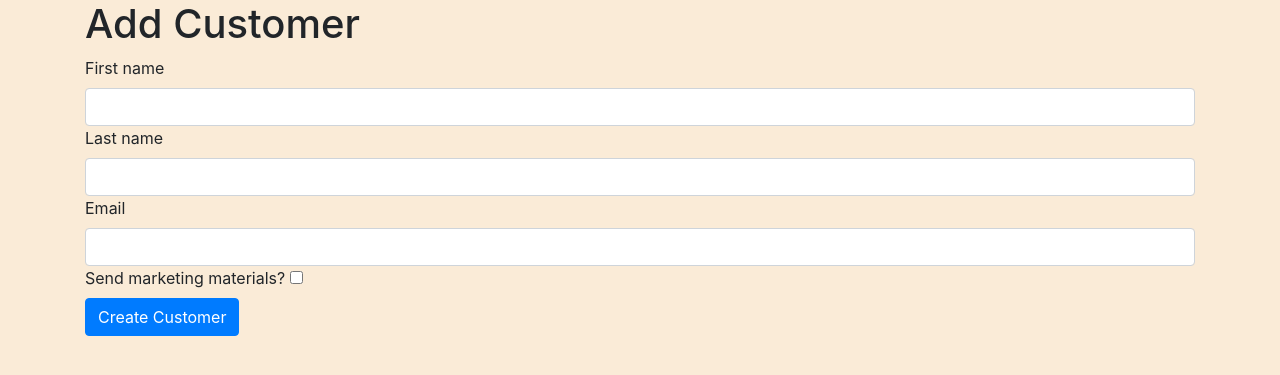
After one commit to 4forces/tgc8-crm-p-chor, a Flask app: page /customers/add in a window 1280 px wide. The commit adds this page. Shown: the top 375 px of the page. Run offline with Flask 2, Linux system fonts and the light colour scheme; some libraries are stand-ins or nearby versions.

Commit message:
customers form init templ and json done

```diff
--- a/app.py
+++ b/app.py
@@ -1,6 +1,7 @@
 from flask import Flask, render_template, request, redirect, url_for
 import os
 import json
+import random
 
 app = Flask(__name__)
 database = {}
@@ -12,10 +13,40 @@ with open('customers.json') as fp:
 def home():
     return render_template('home.template.html')
 
-
 @app.route('/customers')
 def show_customers():
     return render_template('customers.template.html', all_customers=database)
+
+@app.route('/customers/add')
+def add_customer():
+    return render_template('add_customer.template.html', page_title="Add Customer")
+
+
+@app.route('/customers/add', methods=["POST"])
+def process_add_customer():
+    first_name = request.form.get('first_name')
+    last_name = request.form.get('last_name')
+    email = request.form.get('email')
+
+    if 'can_send' in request.form:
+        can_send = True
+    else:
+        can_send = False
+
+    new_customer = {
+        'id': random.randint(1000,9999),
+        'first_name': first_name,
+        'last_name': first_name,
+        'email': email,
+        'can_send': can_send,
+    }
+
+    database.append(new_customer)
+
+    with open('customers.json', 'w') as fp:
+        json.dump(database, fp)
+
+
 
 # "magic code" -- boilerplate
 if __name__ == '__main__':
--- a/customers.json
+++ b/customers.json
@@ -1,23 +1 @@
-[
-    {
-        "id": 1,
-        "first_name": "Ah Kow",
-        "last_name": "Tan",
-        "email": "tanahkow@gmail.com",
-        "send_marketing_material": true
-    },
-    {
-        "id": 2,
-        "first_name": "Mary",
-        "last_name": "Sue",
-        "email": "marysue@gmail.com",
-        "send_marketing_material": false
-    },
-    {
-        "id": 3,
-        "first_name": "THomas",
-        "last_name": "Tan",
-        "email": "thomas@gmail.com",
-        "send_marketing_material": true
-    }
-]
+[{"id": 1, "first_name": "Ah Kow", "last_name": "Tan", "email": "tanahkow@gmail.com", "send_marketing_material": true}, {"id": 2, "first_name": "Mary", "last_name": "Sue", "email": "marysue@gmail.com", "send_marketing_material": false}, {"id": 3, "first_name": "THomas", "last_name": "Tan", "email": "thomas@gmail.com", "send_marketing_material": true}, {"id": 4754, "first_name": "TJ", "last_name": "TJ", "email": "a@a.com", "can_send": false}, {"id": 4673, "first_name": "TJ", "last_name": "TJ", "email": "a@a.com", "can_send": false}]
--- /dev/null
+++ b/templates/add_customer.template.html
@@ -0,0 +1,24 @@
+{% extends 'base.template.html' %}
+
+{% block content %}
+<h1>Add Customer</h1>
+<form method="POST">
+    <div>
+        <label class="form-label">First name</label>
+        <input type="text" name="first_name" class="form-control"/>
+    </div>
+    <div>
+        <label class="form-label">Last name</label>
+        <input type="text" name="last_name" class="form-control"/>
+    </div>
+    <div>
+        <label class="form-label">Email</label>
+        <input type='text' name='email' class="form-control"/>
+    </div>
+    <div>
+        <label class="form-label">Send marketing materials?</label>
+        <input type='checkbox' name='can_send' />
+    </div>
+    <input type="submit" value="Create Customer" class="btn btn-primary"/>
+</form>
+{% endblock %}
--- a/templates/base.template.html
+++ b/templates/base.template.html
@@ -8,7 +8,11 @@
     <!-- Bootstrap CSS -->
     <link rel="stylesheet" href="https://stackpath.bootstrapcdn.com/bootstrap/4.5.2/css/bootstrap.min.css" integrity="sha384-JcKb8q3iqJ61gNV9KGb8thSsNjpSL0n8PARn9HuZOnIxN0hoP+VmmDGMN5t9UJ0Z" crossorigin="anonymous">
     {% block css %}{% endblock %}
-
+    <style>
+    body {
+        background-color: antiquewhite;
+    }
+    </style>
     <title>{% block title %}{% endblock %}</title>
   </head>
   <body>
--- a/templates/home.template.html
+++ b/templates/home.template.html
@@ -1,11 +1,7 @@
 {% extends 'base.template.html' %}
 
 {% block css %}
-<style>
-body {
-    background-color: antiquewhite;
-}
-</style>
+
 {% endblock %}
 
 {% block content %}
```
Also changed, not shown: customers1.json (added, +23 -0 lines).
